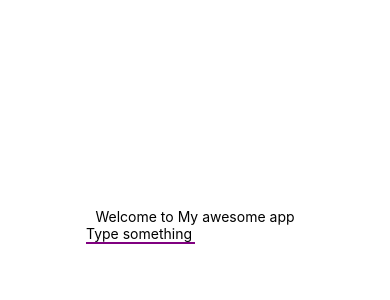
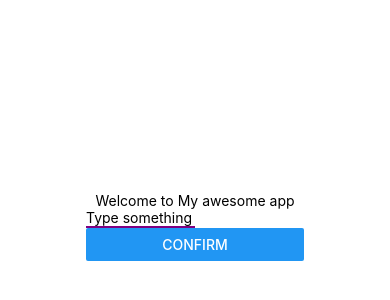
Before and after one commit to jwzhou1/cs5520, a React Native app: screen / in a window 390 px wide. Shown: the part 196-496 px from the top of the page. Built offline with nearby package versions, Linux system fonts and the light colour scheme.

Commit message:
added a button to input.js to pass data to App.js

```diff
--- a/App.js
+++ b/App.js
@@ -6,14 +6,19 @@ import Input from "./components/Input";
 
 export default function App() {
   const appName = "My awesome app";
-  // const [text, setText] = useState("");
-
+  const [text, setText] = useState("");
+  function receiveInput(data) {
+    console.log("recieve input ", data);
+    setText(data);
+    //use this to update the text showing in the
+    //Text component
+  }
   return (
     <View style={styles.container}>
       <StatusBar style="auto" />
       <Header name={appName} version={2} />
-      <Input />
-      {/* <Text>{text}</Text> */}
+      <Input inputHandler={receiveInput} />
+      <Text>{text}</Text>
     </View>
   );
 }
--- a/components/Input.js
+++ b/components/Input.js
@@ -1,12 +1,17 @@
-import { StyleSheet, Text, TextInput, View } from "react-native";
+import { Button, StyleSheet, Text, TextInput, View } from "react-native";
 import React, { useState } from "react";
 
-export default function Input() {
+export default function Input({ inputHandler }) {
   const [text, setText] = useState("");
   // callback handler
   function changeTextHandler(changedText) {
     console.log("user is typing ", changedText);
+
     setText(changedText);
+  }
+
+  function confirmHandler() {
+    inputHandler(text);
   }
   return (
     <View>
@@ -16,6 +21,7 @@ export default function Input() {
         value={text}
         onChangeText={changeTextHandler}
       />
+      <Button title="Confirm" onPress={confirmHandler} />
     </View>
   );
 }
```
